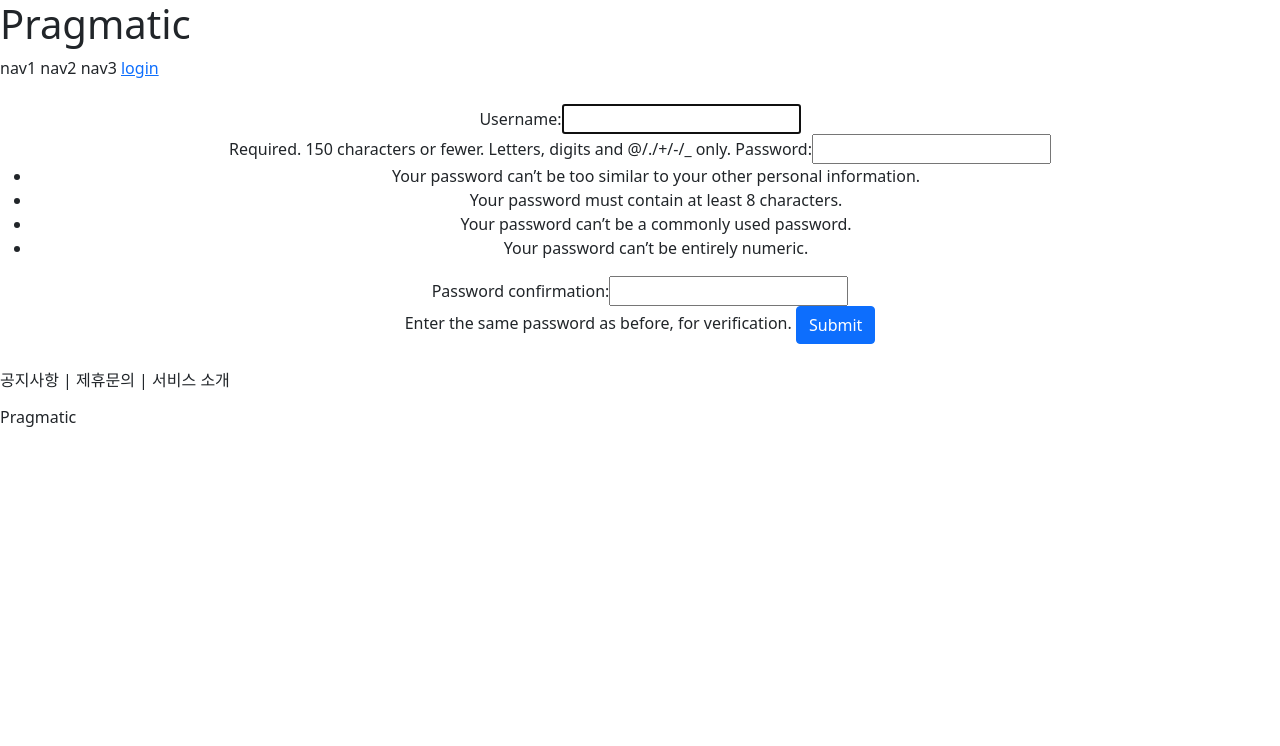
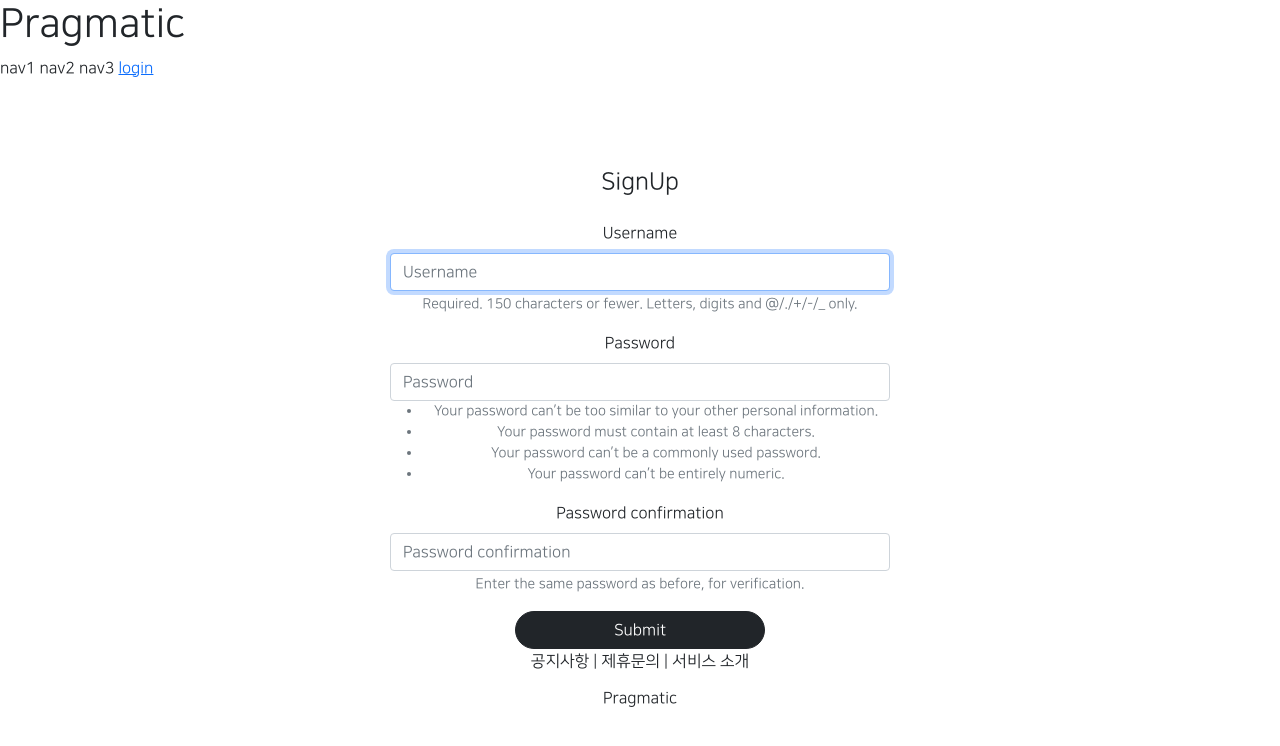
Before and after one commit to yy0750/Django-with-determination-Following-Pinterest-with-Django, a Django app: page /account/create/ in a window 1280 px wide. Shown: the top 746 px of the page. Run offline with Django 3.2, Linux system fonts and the light colour scheme; parts of the project's set-up code (start-up, migrations or seed data) failed here and were passed over; some libraries are stand-ins or nearby versions.

Commit message:
django course 23 commit

```diff
--- a/accountapp/templates/accountapp/create.html
+++ b/accountapp/templates/accountapp/create.html
@@ -1,12 +1,16 @@
 {% extends 'base.html' %}
+{% load bootstrap4 %}
 
 {% block content %}
 
-    <div style="text-align:center">
+    <div style="text-align:center; max-width: 500px; margin: 4rem auto">
+        <div class="mb-4">
+            <h4>SignUp</h4>
+        </div>
         <form action="{% url 'accountapp:create' %}" method="post">
-            {%  csrf_token %}
-            {{ form }}
-            <input type="submit" class="btn btn-primary">
+            {% csrf_token %}
+            {% bootstrap_form form %}
+            <input type="submit" class="btn btn-dark rounded-pill col-6 mt-3>
         </form>
     </div>
 
--- a/pragmatic/settings.py
+++ b/pragmatic/settings.py
@@ -51,6 +51,7 @@ INSTALLED_APPS = [
     'django.contrib.sessions',
     'django.contrib.messages',
     'django.contrib.staticfiles',
+    'bootstrap4'
     'accountapp',
 ]
 
--- a/static/base.css
+++ b/static/base.css
@@ -3,7 +3,7 @@
 }
 
 .pragmatic_footer_button {
-    font-size: .6rem;
+    font-size: .9rem;
 }
 
 .pragmatic_footer {
--- a/templates/base.html
+++ b/templates/base.html
@@ -3,7 +3,7 @@
 
 {% include 'head.html' %}
 
-<body>
+<body style="font-family: 'NanumSquareR';">
 
     {% include 'header.html' %}
 
--- a/templates/head.html
+++ b/templates/head.html
@@ -15,4 +15,26 @@
     {#  DEFAULT CSS LINK  #}
     <link rel="stylesheet" type="text/css" href="{ static 'base.css' %}">
 
+    <style>
+        @font-face {
+            font-family: 'NanumSquareR';
+            src: local('NanumSquareR'),
+        url("{% static 'fonts/NanumSquareR.ttf' %}") format("opentype");
+        }
+        @font-face {
+            font-family: 'NanumSquareEB';
+            src: local('NanumSquareEB'),
+        url("{% static 'fonts/NanumSquareEB.otf' %}") format("opentype");
+        }
+        @font-face {
+            font-family: 'NanumSquareB';
+            src: local('NanumSquareB'),
+        url("{% static 'fonts/NanumSquareB.otf' %}") format("opentype");
+        }
+        @font-face {
+            font-family: 'NanumSquareR';
+            src: local('NanumSquareR'),
+        url("{% static 'fonts/NanumSquareR.otf' %}") format("opentype");
+        }
+    </style>
 </head>
```
Also changed, not shown: accountapp/templates/accountapp/login.html (+4 -3 lines), static/fonts/NanumSquareB.otf (added), static/fonts/NanumSquareEB.otf (added), static/fonts/NanumSquareR.otf (added), static/fonts/NanumSquareR.ttf (added).
